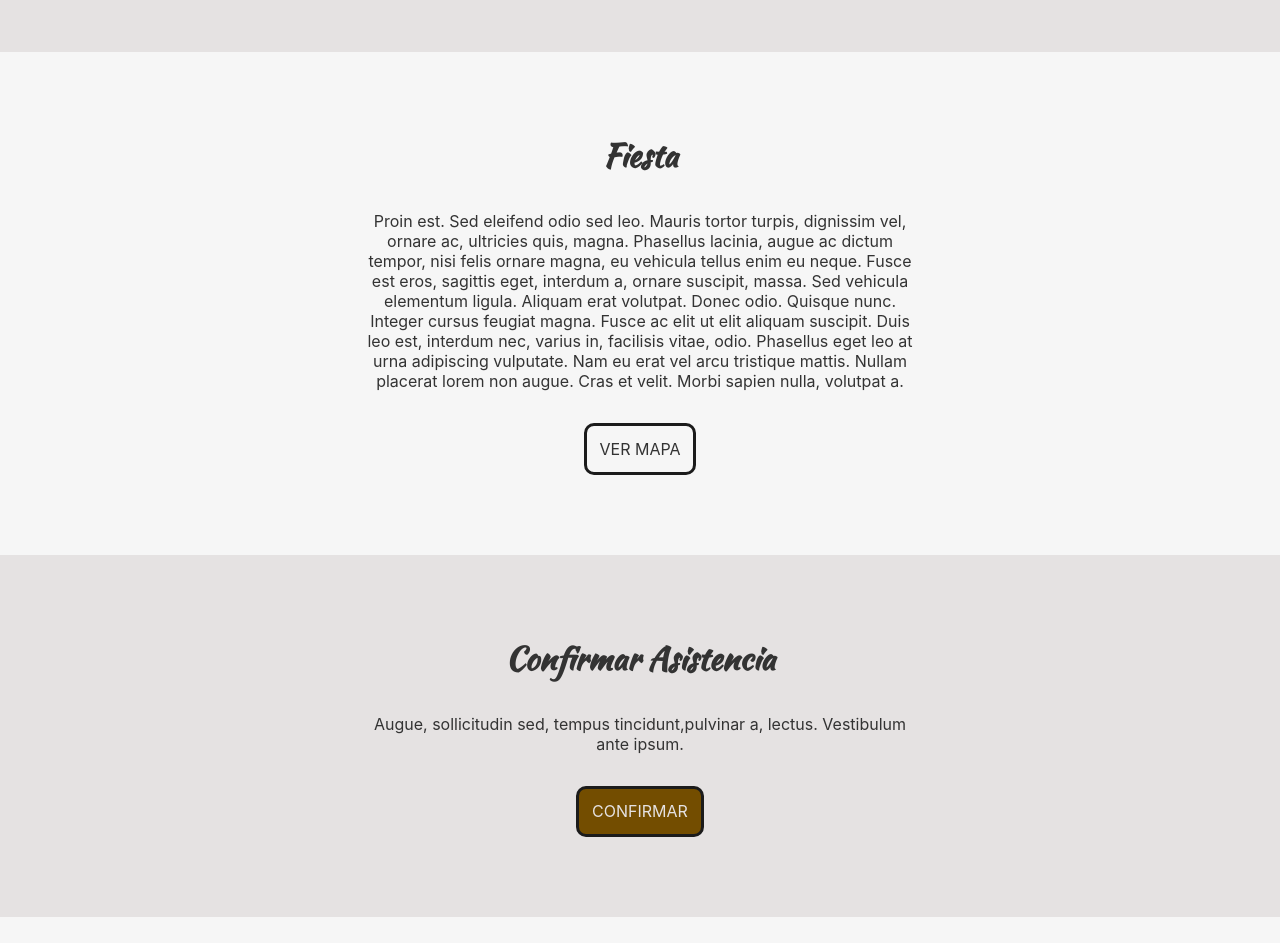
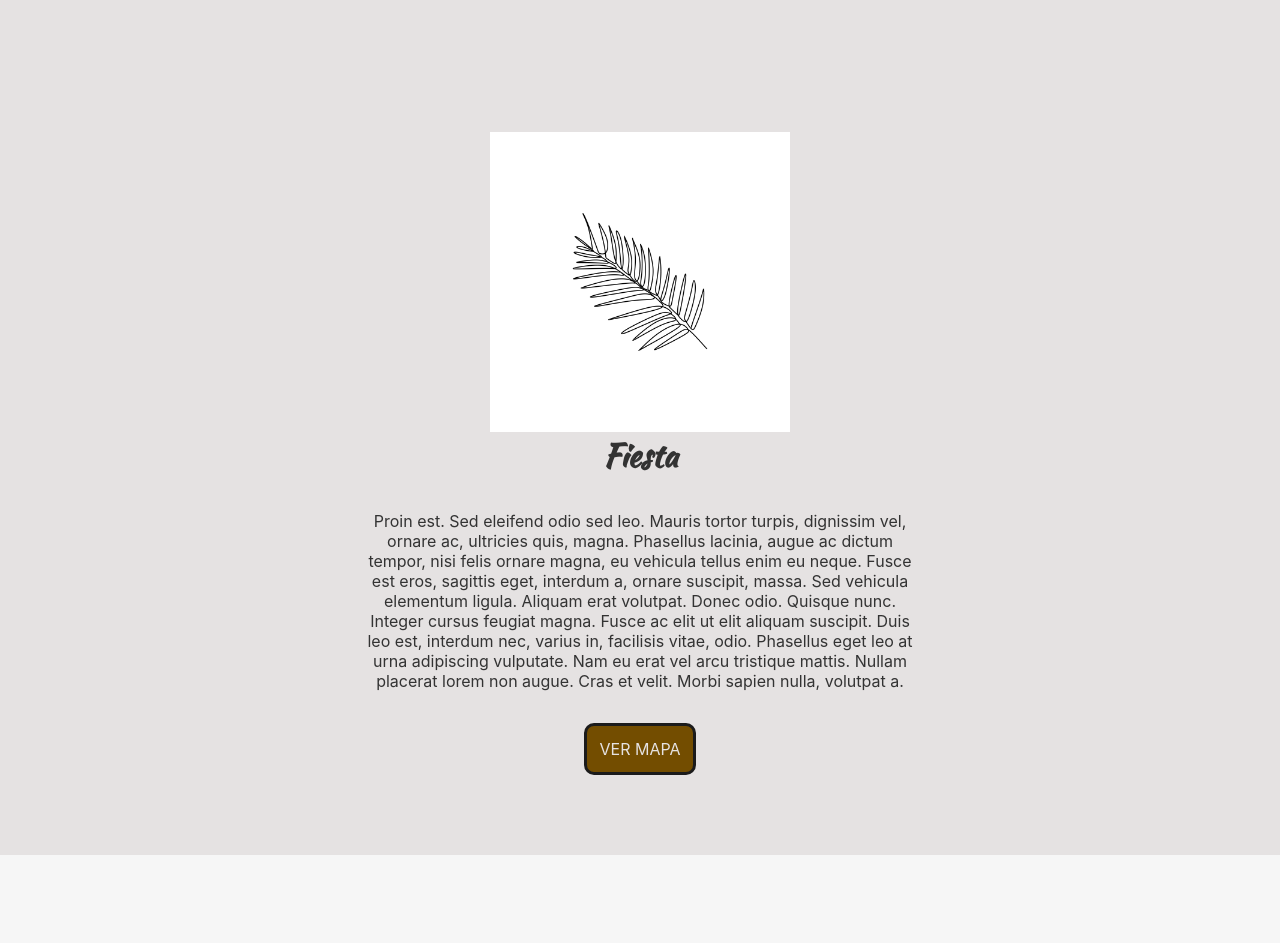
Before and after one commit to wilberquito/wedding, a Svelte app: page / in a window 1280 px wide. Shown: the part 140-1083 px from the top of the page. Built offline with nearby package versions, Linux system fonts and the light colour scheme.

Commit message:
even elements has different style

```diff
--- a/src/App.svelte
+++ b/src/App.svelte
@@ -1,12 +1,27 @@
 <script>
+    import { data } from './assets/data.json';
         import CountDown from "./components/CountDown.svelte";
         import Location from "./components/Location.svelte";
         import Confirmation from "./components/Confirmation.svelte";
         import Story from "./components/Story.svelte";
+        import BasicSection from './components/BasicSection.svelte'
 
+        const {
+                confirmation,
+                location
+            } = data;
+        console.log(confirmation, location)
 </script>
 
 <CountDown />
-<Location />
+<!-- location -->
+<BasicSection
+    titleImg="images/palm.png"
+    title={location.title}
+    description={location.description}
+    buttonText="ver mapa"
+    buttonExternalUrl={location.googleAddress} />
     <Confirmation />
     <Story />
+
+    <BasicSection description="hola"/>
--- /dev/null
+++ b/src/components/BasicSection.svelte
@@ -0,0 +1,31 @@
+<script>
+    import { openNewWindow } from "./../utils";
+        export let titleImg;
+        export let title;
+        export let description;
+        export let buttonText;
+        export let buttonExternalUrl;
+
+        const openExternalUrl = () => openNewWindow(externalUrl)
+</script>
+
+<div class="g__section">
+    {#if titleImg}
+        <img
+                src="{titleImg}"
+                alt="title img"
+                />
+
+    {/if}
+    <h1>{title}</h1>
+    <p class="text">{description}</p>
+    <button class="g__button" on:click={openExternalUrl}>
+        {buttonText}
+    </button>
+</div>
+
+<style>
+    img {
+        width: 300px;
+    }
+</style>
--- a/src/css/global.css
+++ b/src/css/global.css
@@ -29,16 +29,6 @@ button {
     cursor: pointer;
 }
 
-
-button.g__custom {
-    background-color: var(--bcolor-3);
-    color: var(--bcolor-1);
-}
-
-.g__section.g__custom {
-    background-color: var(--bcolor-1);
-}
-
 .g__section {
     padding: 10vh clamp(1rem, 5vw, 10rem);
     display: flex;
@@ -49,21 +39,22 @@ button.g__custom {
     background-color: var(--bcolor-2);
 }
 
+.g__section:nth-child(odd) {
+    background-color: var(--bcolor-1);
+}
+
+.g__section:nth-child(odd) button {
+    background-color: var(--bcolor-3);
+    color: var(--bcolor-1);
+}
+
 @media (min-width: 768px) {
-    .g__section.g__custom {
-        background-color: var(--bcolor-1);
-    }
-
     .g__section {
         padding: 10vh clamp(1rem, 35vw, 40rem);
     }
 }
 
 @media (min-width: 1024px) {
-    .g__section.g__custom {
-        background-color: var(--bcolor-1);
-    }
-
     .g__section {
         padding: 10vh clamp(1rem, 25vw, 20rem);
     }
```
Also changed, not shown: public/images/palm.png (added). Lines whose indentation alone changed are shown as unchanged.
